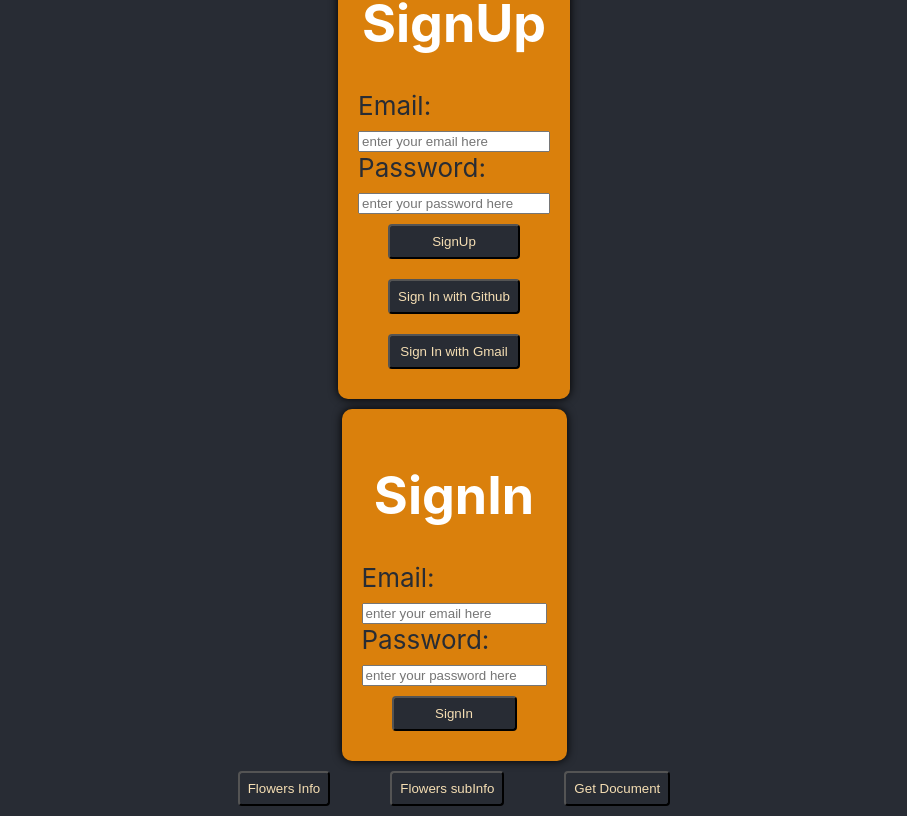
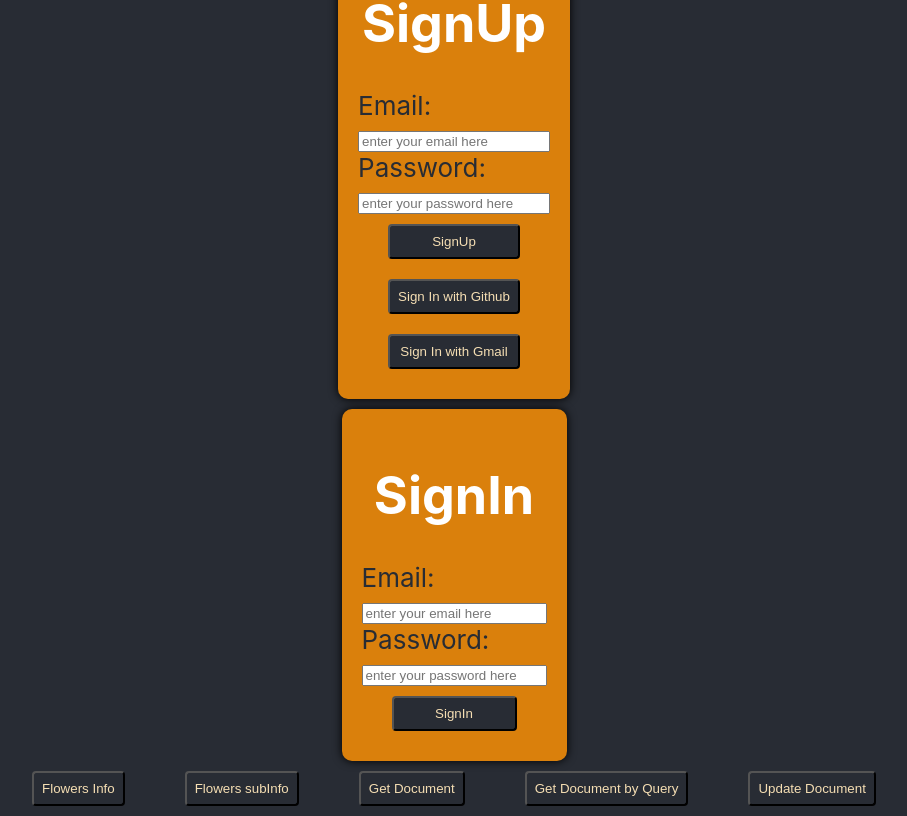
Before and after one commit to anishabiswas/firebase-demo, a React (Create React App) app: page / in a window 1280 px wide. Shown: the part 260-1076 px from the top of the page, without its empty margins (186-1093 px from the left). Built offline with nearby package versions, Linux system fonts and the light colour scheme; no server answers.

Commit message:
getDocs by query and update the doc

```diff
--- a/src/pages/FirestoreDB.jsx
+++ b/src/pages/FirestoreDB.jsx
@@ -5,6 +5,10 @@ import {
   addDoc,
   doc,
   getDoc,
+  query,
+  where,
+  getDocs,
+  updateDoc,
 } from "firebase/firestore";
 
 const db = getFirestore(app);
@@ -49,11 +53,33 @@ const FirestoreDB = () => {
     }
   };
 
+  const getDocumentsByQuery = async () => {
+    try {
+      const collectionRef = collection(db, "user");
+      const q = query(collectionRef, where("isFemaile", "==", false));
+      const querySnapshot = await getDocs(q);
+      querySnapshot.forEach((doc) => {
+        console.log(doc.data());
+      });
+    } catch (e) {
+      console.error("Error getting document:", e.message);
+    }
+  };
+
+  const updateDocument = async () => {
+    const ref = doc(db, "flowers/CPBq4v01GXDX5fpQXdxf");
+    await updateDoc(ref, {
+      usedBy: "Asthetic people",
+    });
+  };
+
   return (
     <div>
       <button onClick={writeData}>Flowers Info</button>
       <button onClick={createSubCollection}>Flowers subInfo</button>
       <button onClick={getDocument}>Get Document</button>
+      <button onClick={getDocumentsByQuery}>Get Document by Query</button>
+      <button onClick={updateDocument}>Update Document</button>
     </div>
   );
 };
```
